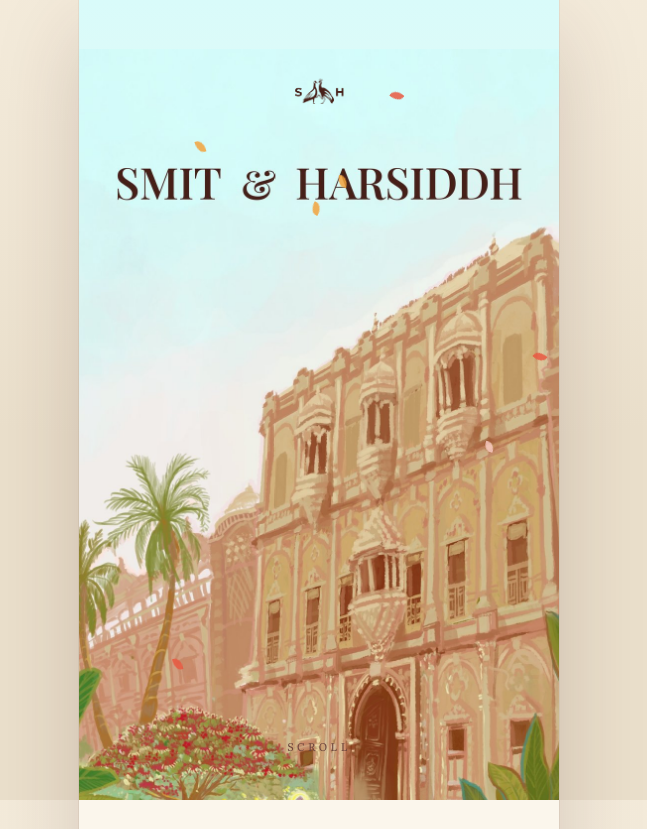
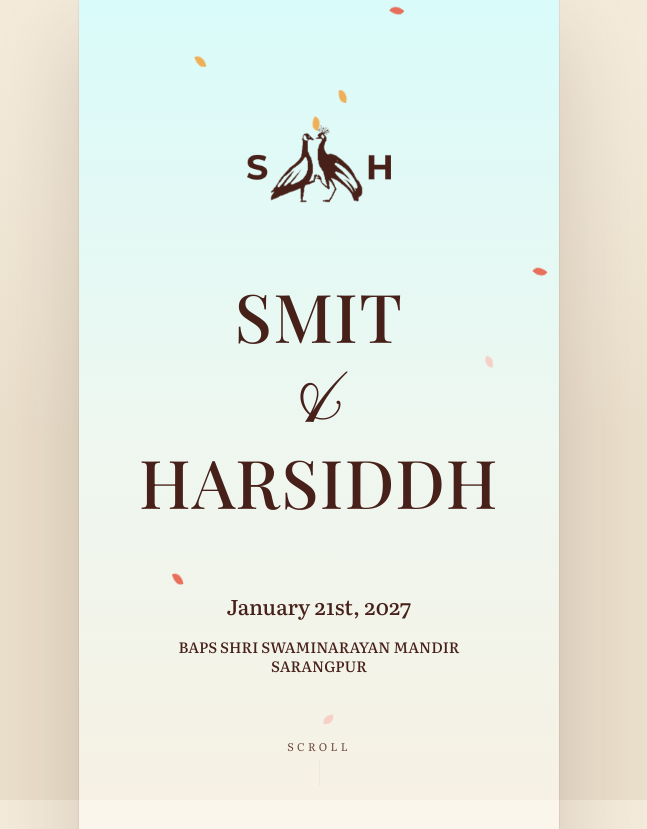
Before and after one commit to psmit13/wedding, a plain HTML site: page index.html in a window 1280 px wide. Shown: the top 829 px of the page, without its empty margins (321-968 px from the left). Drawn offline with Linux system fonts and the light colour scheme.

Commit message:
Update index.html

```diff
--- a/index.html
+++ b/index.html
@@ -11,7 +11,6 @@
 <meta name="theme-color" content="#d3fbfa">
 <link rel="icon" type="image/png" href="assets/logo.png">
 <link rel="preload" as="font" type="font/woff2" href="fonts/playfair.woff2" crossorigin>
-<link rel="preload" as="image" href="assets/page1.jpg">
 <link rel="preconnect" href="https://fonts.gstatic.com" crossorigin>
 <link href="https://fonts.googleapis.com/css2?family=Pinyon+Script&display=swap" rel="stylesheet">
 <link rel="stylesheet" href="styles.css">
@@ -22,7 +21,7 @@
 
 <main class="col">
 
-  <!-- COVER → through the gate → MANGLIK PRASANG → LAGNA (one pinned scene) -->
+  <!-- COVER → MANGLIK PRASANG → LAGNA (one pinned scene) -->
   <section class="scene scene-pages" data-scene style="--len:640">
     <div class="stage">
       <div class="pg pg-manglik">
@@ -87,16 +86,17 @@
       </div>
       <div class="pg pg-flash" aria-hidden="true"></div>
       <div class="pg pg-cover">
-        <div class="art art-bottom">
-          <h1 class="sr-only">Smit &amp; Harsiddh</h1>
-          <div class="stack cover-stack">
-          <img class="art-img cover-img" src="assets/page1.jpg" alt="Smit &amp; Harsiddh — kankotri cover with a painted haveli and a procession at its gate" width="1200" height="1800">
-          <div class="patch" style="--img:url(assets/cover.jpg);--t:3.41%;--bt:90.89%;--l:42.50%;--r:42.50%"></div>
-          <img class="pg-logo" src="assets/logo.png" alt="" style="--y:4.74%">
+        <div class="mg cv">
+          <div class="cv-top">
+            <img class="cv-logo" src="assets/logo.png" alt="S and H monogram with two birds">
           </div>
-          <div class="petals" aria-hidden="true"><i></i><i></i><i></i><i></i><i></i><i></i><i></i><i></i></div>
+          <h1 class="cv-names"><span>Smit</span><em class="script">&amp;</em><span>Harsiddh</span></h1>
+          <div class="cv-foot">
+            <p class="mw-date">January 21st, 2027</p>
+            <p class="mw-venue">BAPS Shri Swaminarayan Mandir<br>Sarangpur</p>
+          </div>
         </div>
-        <div class="veil" aria-hidden="true"></div>
+        <div class="petals" aria-hidden="true"><i></i><i></i><i></i><i></i><i></i><i></i><i></i><i></i></div>
         <div class="scroll-cue" aria-hidden="true"><span>Scroll</span><i></i></div>
       </div>
     </div>
```
